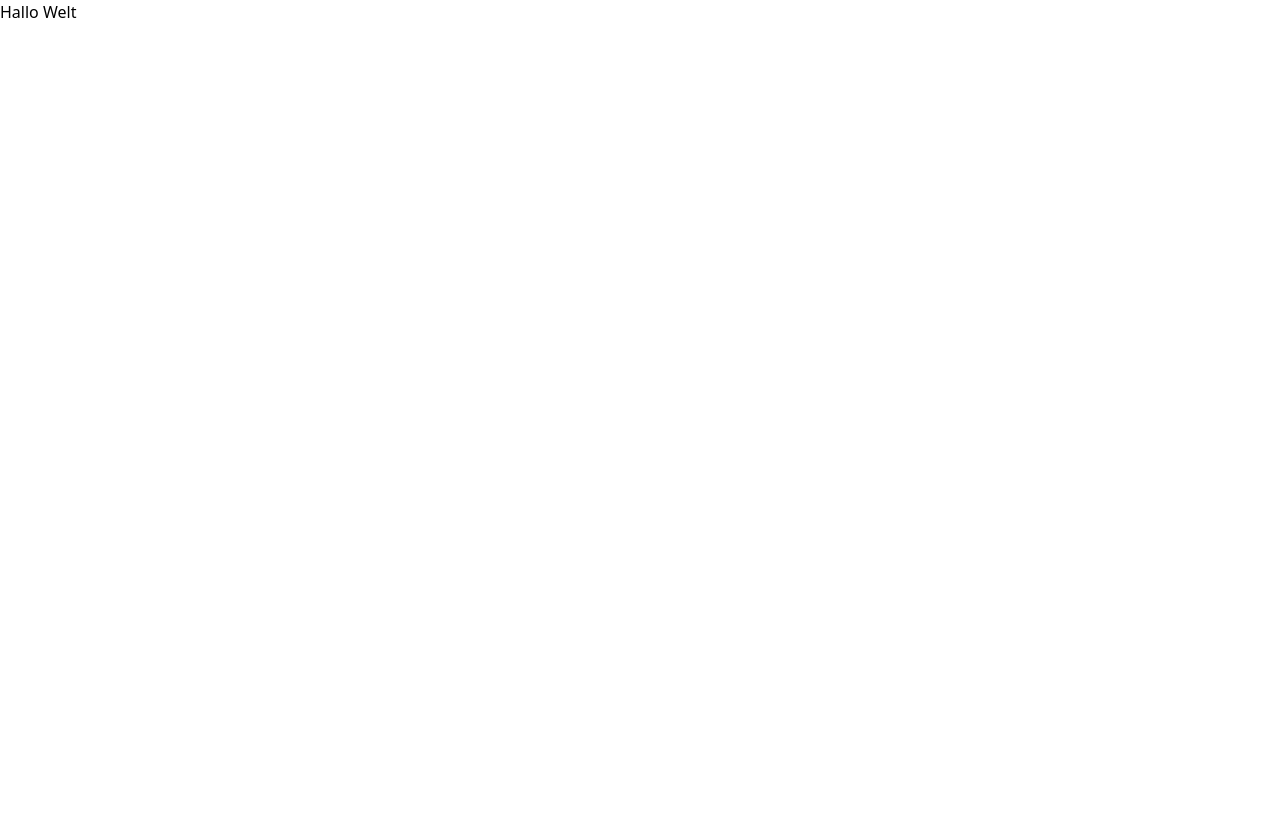
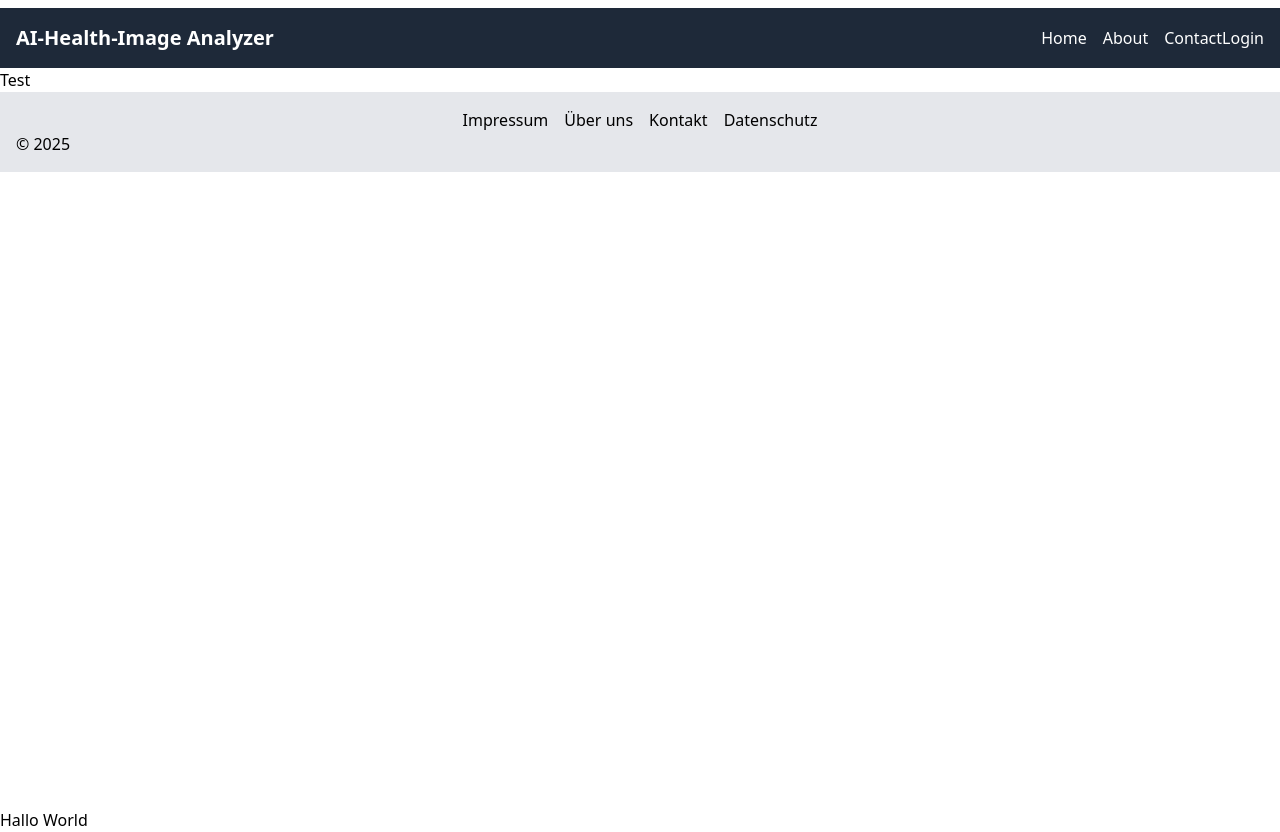
Before and after one commit to AI-Health-Image/AI-Health-Image, a React (Vite) app in the folder frontend/: page / in a window 1280 px wide. Before the commit the page ends 800 px from the top, so only its background shows below. Built offline with nearby package versions, Linux system fonts and the light colour scheme.

Commit message:
implement layout

```diff
--- a/frontend/package.json
+++ b/frontend/package.json
@@ -13,7 +13,6 @@
     "@tailwindcss/vite": "^4.0.5",
     "react": "^19.0.0",
     "react-dom": "^19.0.0",
-    "react-router-dom": "^7.1.5",
     "tailwindcss": "^4.0.5"
   },
   "devDependencies": {
@@ -26,6 +25,7 @@
     "eslint-plugin-react-hooks": "^5.0.0",
     "eslint-plugin-react-refresh": "^0.4.18",
     "globals": "^15.14.0",
+    "react-router-dom": "^7.1.5",
     "vite": "^6.1.0"
   }
 }
--- a/frontend/src/App.jsx
+++ b/frontend/src/App.jsx
@@ -1,12 +1,38 @@
-import { useState } from 'react'
+import { BrowserRouter, Routes, Route } from "react-router-dom";
+
+
+import Landingpage from "./pages/Landingpage.jsx";
+import ContactPage from "./pages/ContactPage.jsx";
+import AboutPage from "./pages/AboutPage.jsx";
+import ImprintPage from "./pages/ImprintPage.jsx"
+import LoginPage from "./pages/LoginPage.jsx";
+import PrivacyPage from "./pages/PrivacyPage.jsx";
+import RegisterPage from "./pages/RegisterPage.jsx";
+
 
 function App() {
 
   return (
     <>
-      <h1>Hallo Welt</h1>
+
+
+    <BrowserRouter>
+      <Routes>
+        <Route path="/" element={<Landingpage />} />
+        <Route path="/contact" element={<ContactPage />} />
+        <Route path="/about" element={<AboutPage />} />
+        <Route path="/privacy" element={<PrivacyPage />} />
+        <Route path="/register" element={<RegisterPage />} />
+        <Route path="/imprint" element={<ImprintPage />}/>
+        <Route path="/login" element={<LoginPage />} />
+      </Routes>
+    </BrowserRouter>
+
+
+<h1>Hallo World</h1>
     </>
   )
 }
 
+
 export default App
--- a/frontend/src/components/Layout_Coms/Footer.jsx
+++ b/frontend/src/components/Layout_Coms/Footer.jsx
@@ -0,0 +1,27 @@
+import { Link } from "react-router-dom";
+
+function Footer() {
+  return (
+    <footer className="w-full bg-gray-200 p-4">
+      <div>
+        <ul className="flex justify-center space-x-4">
+          <li>
+            <Link to="/imprint">Impressum</Link>
+          </li>
+          <li>
+            <Link to="/about">Über uns</Link>
+          </li>
+          <li>
+            <Link to="/contact">Kontakt</Link>
+          </li>
+          <li>
+            <Link to="/privacy">Datenschutz</Link>
+          </li>
+        </ul>
+      </div>
+      <p>© 2025</p>
+    </footer>
+  );
+}
+
+export default Footer;
--- a/frontend/src/components/Layout_Coms/Header.jsx
+++ b/frontend/src/components/Layout_Coms/Header.jsx
@@ -0,0 +1,20 @@
+import React from 'react'
+
+
+function Header() {
+    return (
+      <header className="bg-gray-800 text-white p-4 flex justify-between items-center">
+        <div className="font-bold text-xl">AI-Health-Image Analyzer</div>
+        <nav>
+            {/* Hier Navigationselemente einfügen */}
+            <a href ="#" className="mr-4 hover:text-gray-300">Home</a>
+            <a href ="#" className="mr-4 hover:text-gray-300">About</a>
+            <a href ="#">Contact</a>
+            <a href ="#">Login</a>
+
+        </nav>
+        </header>
+    );
+  }
+
+  export default Header;
--- a/frontend/src/layout/layout.jsx
+++ b/frontend/src/layout/layout.jsx
@@ -1,5 +1,6 @@
-import Header from "../components/Header";
-import Footer from "../components/Footer";
+import Header from "../components/Layout_Coms/Header";
+import Footer from "../components/Layout_Coms/Footer";
+
 
 function Layout({ children }) {
   return (
--- /dev/null
+++ b/frontend/src/pages/AboutPage.jsx
@@ -0,0 +1,8 @@
+function AboutPage () {
+    return (
+        <div>
+            <h1>About Page</h1>
+        </div>
+    )
+}
+export default AboutPage;
--- /dev/null
+++ b/frontend/src/pages/ContactPage.jsx
@@ -0,0 +1,8 @@
+function ContactPage () {
+  return (
+    <div>
+      <h1>Contact Page</h1>
+    </div>
+  )
+}
+export default ContactPage;
--- /dev/null
+++ b/frontend/src/pages/ImprintPage.jsx
@@ -0,0 +1,7 @@
+function ImprintPage() {
+    return ( <h1>
+        Imprint Page
+    </h1> );
+}
+
+export default ImprintPage;
--- a/frontend/src/pages/Landingpage.jsx
+++ b/frontend/src/pages/Landingpage.jsx
@@ -3,7 +3,7 @@ import Layout from "../layout/layout";
 function HomePage() {
   return (
     <Layout>
-
+     <h1>Test</h1>
     </Layout>
   );
 }
--- /dev/null
+++ b/frontend/src/pages/LoginPage.jsx
@@ -0,0 +1,7 @@
+function LoginPage() {
+    return ( <h1>
+        Login Page
+    </h1> );
+}
+
+export default LoginPage;
--- /dev/null
+++ b/frontend/src/pages/PrivacyPage.jsx
@@ -0,0 +1,7 @@
+function PrivacyPage() {
+    return ( <h1>
+        Privacy Page
+    </h1> );
+}
+
+export default PrivacyPage;
--- /dev/null
+++ b/frontend/src/pages/RegisterPage.jsx
@@ -0,0 +1,7 @@
+function RegisterPage() {
+    return ( <h1>
+        Register Page
+    </h1> );
+}
+
+export default RegisterPage;
```
Also changed, not shown: 1 other file (tests, documents, lock files or other folders).
